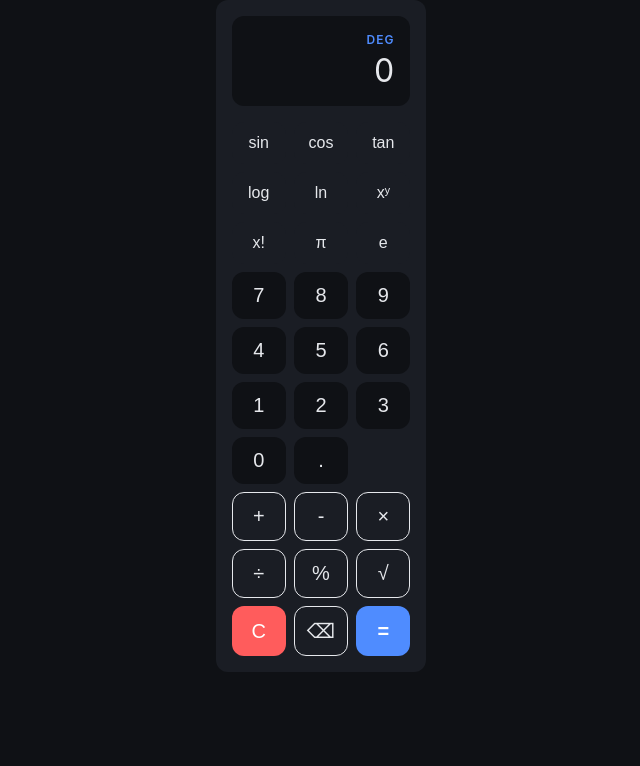
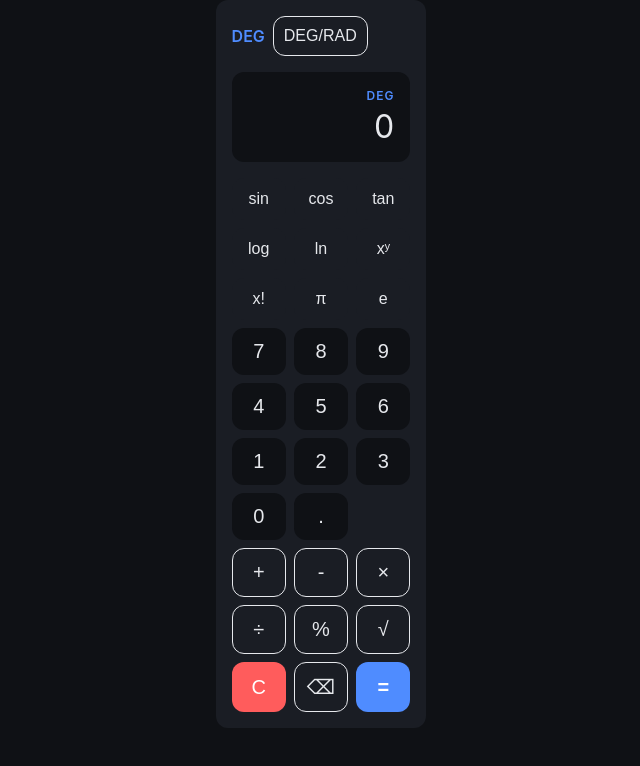
Before and after one commit to RaviTeja-Nexgile/scientific--clculator, a React (Vite) app: page / in a window 1280 px wide. Shown: the top 766 px of the page, without its empty margins (319-959 px from the left). Built offline with nearby package versions, Linux system fonts and the light colour scheme.

Commit message:
Angle mode toggle (#5)
Fixes #5

```diff
--- /dev/null
+++ b/src/components/AngleModeToggle.module.css
@@ -0,0 +1,44 @@
+.container {
+  display: flex;
+  align-items: center;
+  gap: var(--spacing);
+}
+
+.mode {
+  font-size: 1rem;
+  font-weight: 600;
+  font-variant-numeric: tabular-nums;
+  color: var(--primary);
+  min-width: 3ch;
+  text-align: center;
+}
+
+.toggle {
+  padding: calc(var(--spacing) * 1.25);
+  font-size: 1rem;
+  border: 1px solid var(--text);
+  border-radius: var(--radius);
+  background: var(--surface);
+  color: var(--text);
+  cursor: pointer;
+  transition: filter 0.1s ease;
+}
+
+.toggle:hover {
+  filter: brightness(1.2);
+}
+
+.toggle:active {
+  filter: brightness(0.85);
+}
+
+.toggle:focus-visible {
+  outline: 2px solid var(--primary);
+  outline-offset: 2px;
+}
+
+.toggle[aria-pressed="true"] {
+  background: var(--primary);
+  color: var(--background);
+  border-color: var(--primary);
+}
--- /dev/null
+++ b/src/components/AngleModeToggle.tsx
@@ -0,0 +1,49 @@
+import { useState } from "react";
+import styles from "./AngleModeToggle.module.css";
+
+export type AngleMode = "DEG" | "RAD";
+
+interface AngleModeToggleProps {
+  /** The current angle mode. When omitted, the component manages its own state. */
+  mode?: AngleMode;
+  /** Called with the next mode when the toggle is clicked. */
+  onModeChange?: (mode: AngleMode) => void;
+}
+
+/**
+ * A DEG/RAD toggle for the scientific calculator.
+ *
+ * It shows the current angle mode and switches between DEG and RAD on click.
+ * By default it manages its own state (starting in DEG); pass `mode` and
+ * `onModeChange` to lift the state into a parent such as the Calculator.
+ */
+export default function AngleModeToggle({ mode, onModeChange }: AngleModeToggleProps) {
+  const [internalMode, setInternalMode] = useState<AngleMode>("DEG");
+  const current = mode ?? internalMode;
+
+  const toggle = () => {
+    const next: AngleMode = current === "DEG" ? "RAD" : "DEG";
+    if (onModeChange) {
+      onModeChange(next);
+    } else {
+      setInternalMode(next);
+    }
+  };
+
+  return (
+    <div className={styles.container} data-testid="angle-mode-toggle">
+      <span className={styles.mode} data-testid="angle-mode-display" aria-live="polite">
+        {current}
+      </span>
+      <button
+        type="button"
+        className={styles.toggle}
+        onClick={toggle}
+        aria-label="Toggle angle mode"
+        aria-pressed={current === "RAD"}
+      >
+        DEG/RAD
+      </button>
+    </div>
+  );
+}
--- a/src/components/Calculator.tsx
+++ b/src/components/Calculator.tsx
@@ -1,10 +1,11 @@
 import { useCallback, useEffect, useState } from "react";
 import { evaluate, type AngleMode } from "../evaluator/evaluate";
+import AngleModeToggle from "./AngleModeToggle";
 import Display from "./Display";
 import Keypad from "./Keypad";
 import styles from "./Calculator.module.css";
 
-/** The angle mode is fixed to DEG until the angle-mode toggle task wires it. */
+/** The default angle mode. */
 const DEFAULT_MODE: AngleMode = "DEG";
 
 /**
@@ -16,7 +17,7 @@ export default function Calculator() {
   const [expression, setExpression] = useState("");
   const [result, setResult] = useState<number | null>(null);
   const [error, setError] = useState<string | null>(null);
-  const mode: AngleMode = DEFAULT_MODE;
+  const [mode, setMode] = useState<AngleMode>(DEFAULT_MODE);
 
   const append = useCallback((value: string) => {
     setExpression((prev) => prev + value);
@@ -96,6 +97,7 @@ export default function Calculator() {
 
   return (
     <div className={styles.calculator}>
+      <AngleModeToggle mode={mode} onModeChange={setMode} />
       <Display expression={expression} result={result} error={error} mode={mode} />
       <Keypad
         onAppend={append}
```
Also changed, not shown: 2 other files (tests, documents, lock files or other folders).
